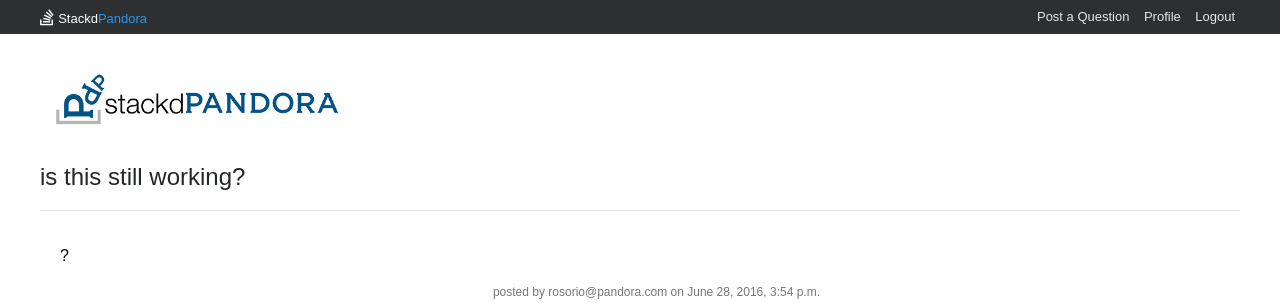
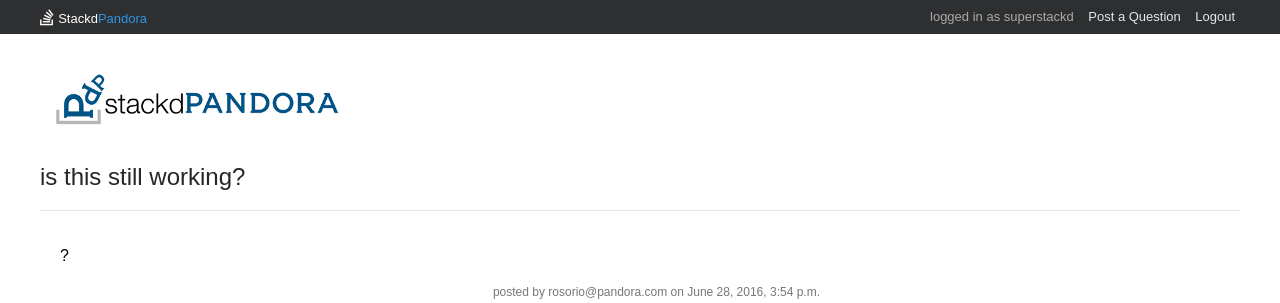
Before and after one commit to halfpete/stackd, a Django app: page /1/ in a window 1280 px wide. Shown: the top 303 px of the page. Run offline with Django 3.2, Linux system fonts and the light colour scheme; a user stored in the database is signed in; data comes from the database, SQL or seed files in the repository.

Commit message:
if logged out, cant comment

```diff
--- a/stackd/overflow/static/css/style.css
+++ b/stackd/overflow/static/css/style.css
@@ -676,7 +676,9 @@ header nav {
 }
 header nav a,
 header nav a:link,
-header nav a:visited {
+header nav a:visited,
+header nav h4 {
+    margin: 0;
     display: inline-block;
     padding: 0 5px;
     color: #e4e6e8;
@@ -688,6 +690,9 @@ header nav a:visited {
 }
 header nav a:hover {
     background-color: #3b4045;
+}
+header nav h4 {
+    color: #aaa;
 }
 
 /**
--- a/stackd/templates/overflow/base.html
+++ b/stackd/templates/overflow/base.html
@@ -34,11 +34,11 @@
             </a>
             <nav>
                 {% if user.is_authenticated %}
-                <a href="/post">Post a Question</a>
-                <a href="#0">Profile</a>
-                <a href="/logout">Logout</a>
+                    <h4>logged in as {{user.username}}</h4>
+                    <a href="/post">Post a Question</a>
+                    <a href="/logout">Logout</a>
                 {% else %}
-                <a href="/login">Login</a>
+                    <a href="/login">Login</a>
                 {% endif %}
             </nav>
         </div>
--- a/stackd/templates/overflow/detail.html
+++ b/stackd/templates/overflow/detail.html
@@ -46,6 +46,7 @@
 					</div>
 				</div> -->
 			{% endif %}
+			{% if user.is_authenticated %}
 				<div class="comment">
 					<div class="comment-body">
 						<h4>Post a Comment</h4>
@@ -59,6 +60,7 @@
 						</form>
 					</div>
 				</div>
+			{% endif %}
 		</div>
 	</div>
 </div>
```
Lines whose indentation alone changed are shown as unchanged.
